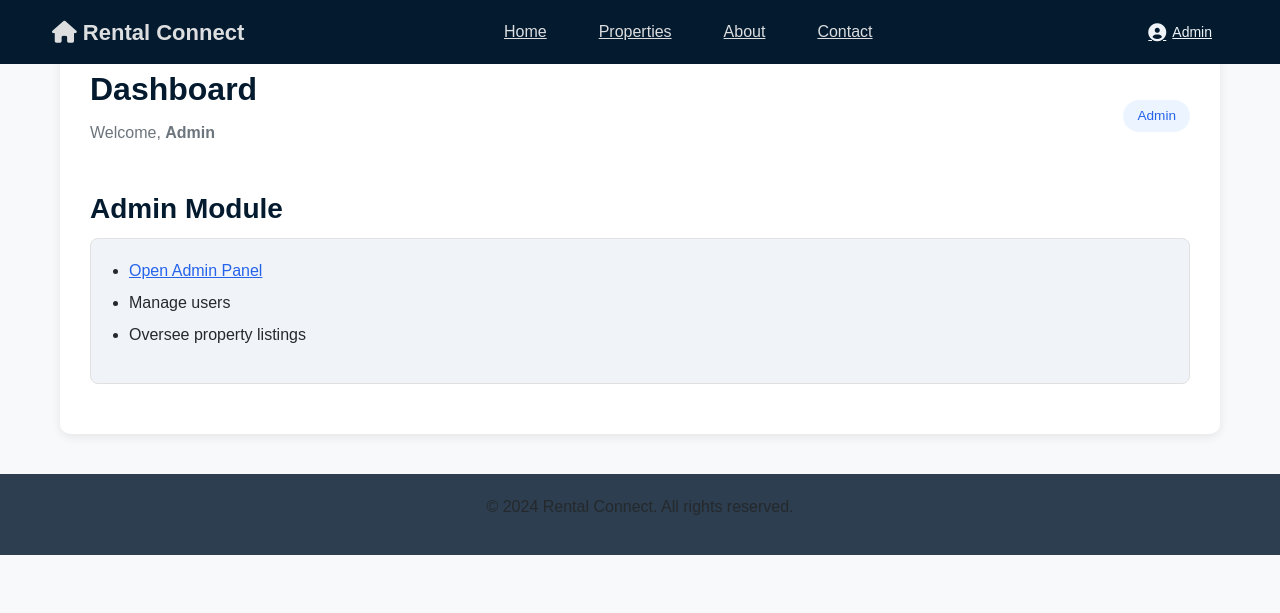
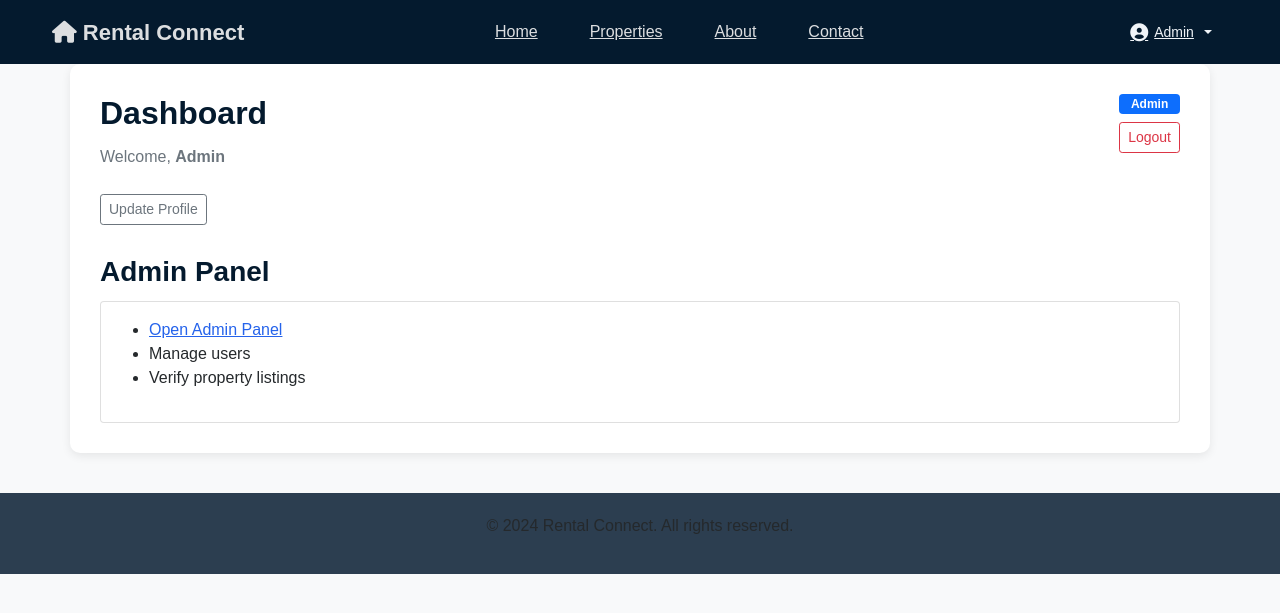
Before and after one commit to SaminaShakya/RentalConnect, a Django app: page /users/dashboard/ in a window 1280 px wide. Shown: the top 613 px of the page. Run offline with Django 5.2, Linux system fonts and the light colour scheme; a user stored in the database is signed in.

Commit message:
use profile created

```diff
--- a/templates/base.html
+++ b/templates/base.html
@@ -36,15 +36,44 @@
             <!-- USER / AUTH AREA -->
             <div class="auth-links">
     {% if user.is_authenticated %}
-                    <a href="{% url 'update_profile' %}" class="profile-link" title="Profile">
+        <div class="dropdown">
+            <a href="#" class="profile-link dropdown-toggle"
+               id="userDropdown"
+               data-bs-toggle="dropdown"
+               aria-expanded="false">
                 <i class="fas fa-user-circle"></i>
                 <span class="profile-name">{{ user.username }}</span>
             </a>
+
+            <ul class="dropdown-menu dropdown-menu-end">
+                <li>
+                    <a class="dropdown-item" href="{% url 'dashboard' %}">
+                        Dashboard
+                    </a>
+                </li>
+                <li>
+                    <a class="dropdown-item" href="{% url 'update_profile' %}">
+                        Update Profile
+                    </a>
+                </li>
+                <li><hr class="dropdown-divider"></li>
+                <li>
+                    <form method="post" action="{% url 'logout' %}">
+                        {% csrf_token %}
+                        <button type="submit"
+                                class="dropdown-item text-danger">
+                            Logout
+                        </button>
+                    </form>
+                </li>
+            </ul>
+        </div>
     {% else %}
         <a href="{% url 'login' %}" class="login-link">Login</a>
         <a href="{% url 'register' %}" class="btn-signup">Sign Up</a>
     {% endif %}
 </div>
+
 
         </div>
     </div>
--- a/templates/users/dashboard.html
+++ b/templates/users/dashboard.html
@@ -1,37 +1,53 @@
 {% extends "base.html" %}
 {% block content %}
 
-<div class="dashboard-container">
+<div class="container mt-4 dashboard-container">
 
     <!-- HEADER -->
-    <div class="dashboard-header">
+    <div class="dashboard-header mb-4 d-flex justify-content-between align-items-start">
         <div>
             <h2>Dashboard</h2>
             <p class="text-muted">
                 Welcome, <strong>{{ request.user.username }}</strong>
             </p>
+
+            <a href="{% url 'update_profile' %}"
+               class="btn btn-sm btn-outline-secondary mt-2">
+                Update Profile
+            </a>
         </div>
 
-        <span class="dashboard-badge">
+        <div class="text-end">
+            <span class="badge bg-primary mb-2 d-block">
                 {% if is_tenant %}Tenant{% elif is_landlord %}Owner{% else %}Admin{% endif %}
             </span>
+
+            <form method="post" action="{% url 'logout' %}">
+                {% csrf_token %}
+                <button type="submit" class="btn btn-sm btn-outline-danger">
+                    Logout
+                </button>
+            </form>
+        </div>
     </div>
 
     <!-- TENANT DASHBOARD -->
     {% if is_tenant %}
-    <<div class="dashboard-section">
+    <div class="dashboard-section">
         <h3>My Bookings</h3>
 
-    <div class="dashboard-card">
+        <div class="card p-3">
             {% if bookings %}
-            <ul>
+                <ul class="list-group">
                     {% for booking in bookings %}
-                    <li>
+                        <li class="list-group-item">
                             <strong>{{ booking.property.title }}</strong><br>
                             {{ booking.start_date }} → {{ booking.end_date }}<br>
 
-                        {% if booking.approved %}
+                            {% if booking.status == 'approved' %}
                                 <span class="text-success">Approved</span>
+                            {% elif booking.status == 'rejected' %}
+                                <span class="text-danger">Rejected</span>
                             {% else %}
                                 <span class="text-warning">Pending</span>
                             {% endif %}
@@ -39,23 +55,25 @@
                     {% endfor %}
                 </ul>
             {% else %}
-            <p class="text-muted">
+                <p class="text-muted mt-2">
                     You have not made any booking requests yet.
                 </p>
             {% endif %}
         </div>
     </div>
 
-
-
     <!-- OWNER DASHBOARD -->
     {% elif is_landlord %}
     <div class="dashboard-section">
-            <h3>Owner Module</h3>
+        <h3>Owner Panel</h3>
 
-            <div class="dashboard-card">
+        <div class="card p-3">
             <ul>
-                    <li>Add rental property</li>
+                <li>
+                    <a href="{% url 'add_property' %}">
+                        Add Rental Property
+                    </a>
+                </li>
                 <li>View listed properties</li>
                 <li>Manage booking requests</li>
             </ul>
@@ -65,13 +83,17 @@
     <!-- ADMIN DASHBOARD -->
     {% else %}
     <div class="dashboard-section">
-            <h3>Admin Module</h3>
+        <h3>Admin Panel</h3>
 
-            <div class="dashboard-card">
+        <div class="card p-3">
             <ul>
-                    <li><a href="/admin/">Open Admin Panel</a></li>
+                <li>
+                    <a href="/admin/" target="_blank">
+                        Open Admin Panel
+                    </a>
+                </li>
                 <li>Manage users</li>
-                    <li>Oversee property listings</li>
+                <li>Verify property listings</li>
             </ul>
         </div>
     </div>
--- a/users/urls.py
+++ b/users/urls.py
@@ -1,4 +1,5 @@
 from django.urls import path
+from django.contrib.auth import views as auth_views
 from . import views
 
 urlpatterns = [
@@ -6,4 +7,5 @@ urlpatterns = [
     path('login/', views.user_login, name='login'),
     path('dashboard/', views.dashboard, name='dashboard'),
     path('profile/update/', views.update_profile, name='update_profile'),
+    path('logout/', auth_views.LogoutView.as_view(), name='logout'),
 ]
```
Also changed, not shown: templates/users/update_profile.html (added, +56 -0 lines). Lines whose indentation alone changed are shown as unchanged.
